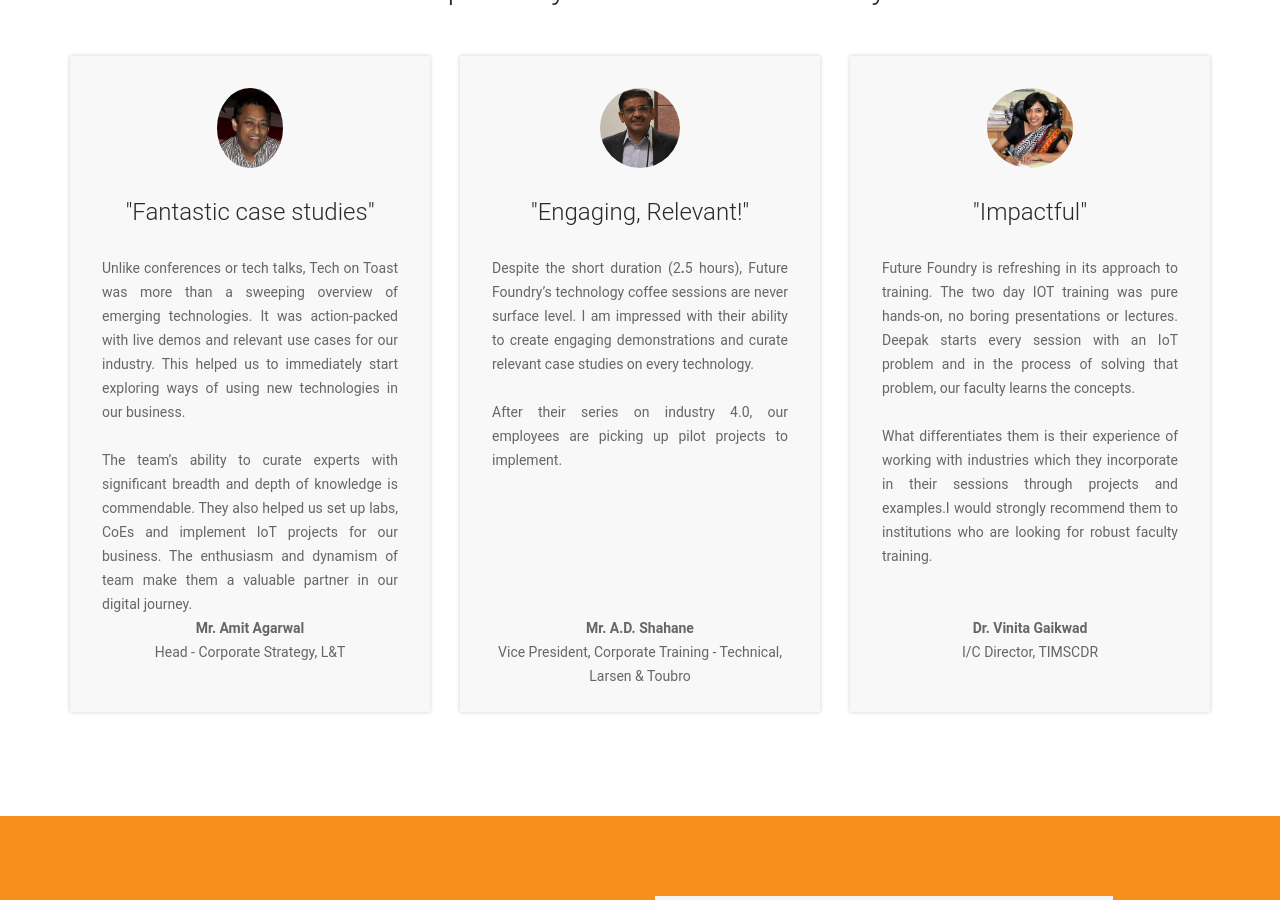
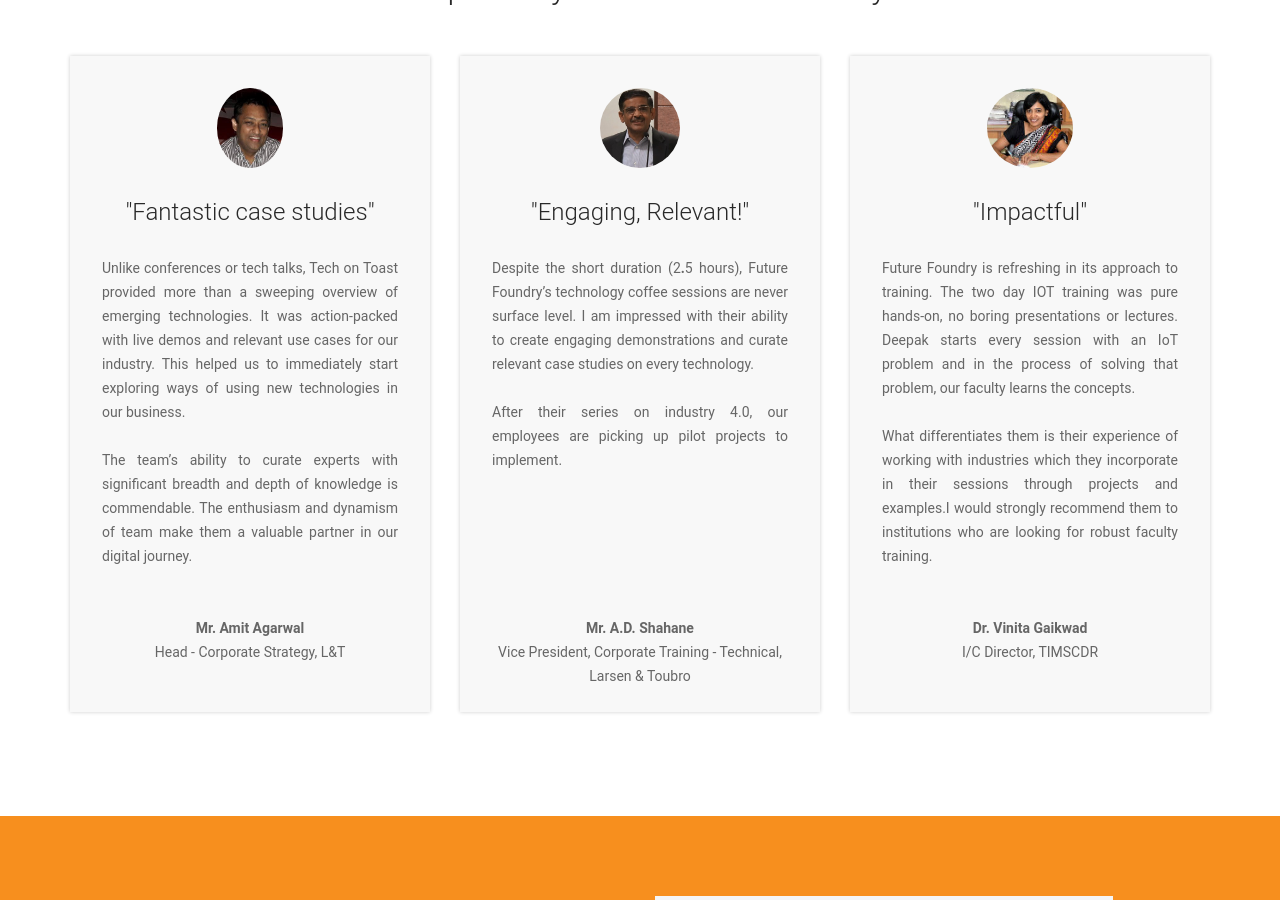
Before and after one commit to akshatkedia/fresher-foundry, a Jekyll site: the page built from index.md, in a window 1280 px wide and 900 px high, scrolled down 2612 px. Built offline with Jekyll 4.4.1, drawn with Linux system fonts in a browser that asks for light colours.

Commit message:
Updated Index

```diff
--- a/index.md
+++ b/index.md
@@ -65,12 +65,11 @@ customers:
 testimonials:
 - name: Mr. Amit Agarwal
   image: "/uploads/amit%20ag.jpg"
-  testimonial: "Unlike conferences or tech talks, Tech on Toast was more than a sweeping
-    overview of emerging technologies. It was action-packed with live demos and relevant
-    use cases for our industry. This helped us to immediately start exploring ways
-    of using new technologies in our business. \n\nThe team's ability to curate experts
-    with significant breadth and depth of knowledge is commendable. They also helped
-    us set up labs, CoEs and implement IoT projects for our business. The enthusiasm
+  testimonial: "Unlike conferences or tech talks, Tech on Toast provided more than
+    a sweeping overview of emerging technologies. It was action-packed with live demos
+    and relevant use cases for our industry. This helped us to immediately start exploring
+    ways of using new technologies in our business. \n\nThe team's ability to curate
+    experts with significant breadth and depth of knowledge is commendable. The enthusiasm
     and dynamism of team make them a valuable partner in our digital journey."
   company: 'Head - Corporate Strategy, L&T '
   adjective: Fantastic case studies
```
